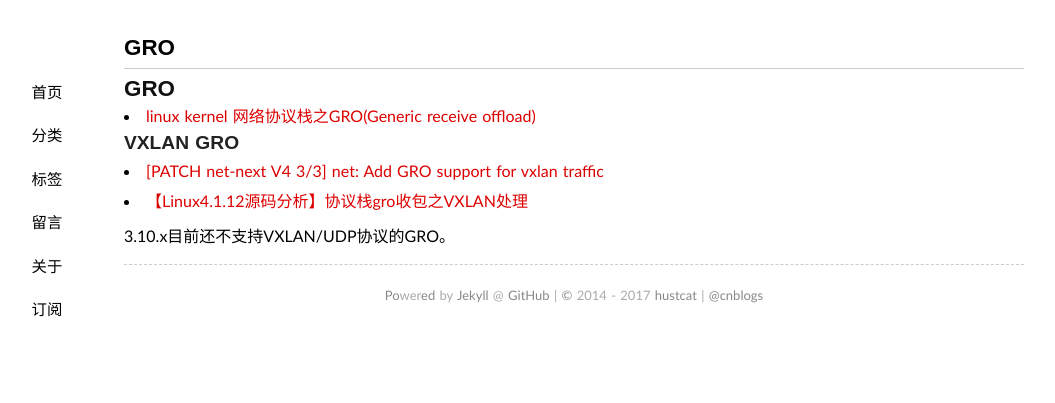
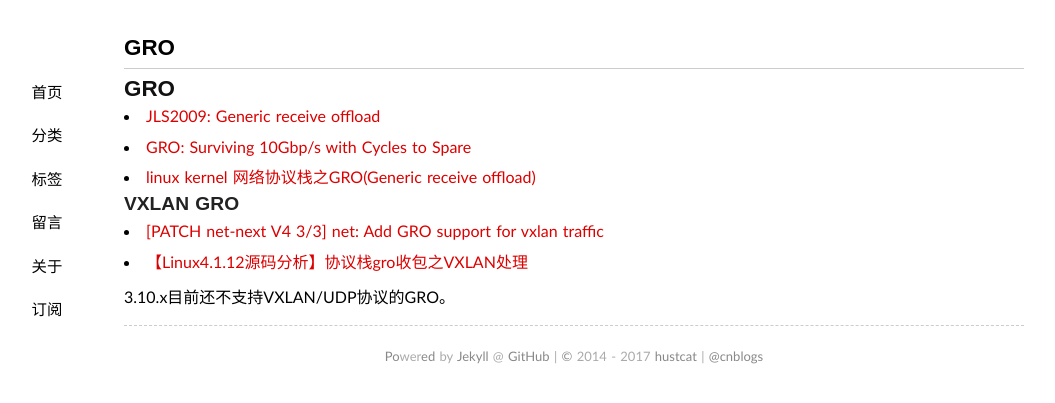
Before and after one commit to hustcat/hustcat.github.io, a Jekyll site: the page built from wiki/network/offload.md, in a window 1280 px wide. Shown: the top 403 px of the page, without its empty margins (66-1121 px from the left). Built offline with Jekyll 4.4.1, drawn with Linux system fonts in a browser that asks for light colours; some web fonts are replaced; our own code applies the rules of GitHub Pages for plain Markdown files; comment, search, counter and statistics services are not loaded.

Commit message:
Update offload.md

```diff
--- a/wiki/network/offload.md
+++ b/wiki/network/offload.md
@@ -1,6 +1,8 @@
 
 ## GRO
 
+* [JLS2009: Generic receive offload](https://lwn.net/Articles/358910/)
+* [GRO: Surviving 10Gbp/s with Cycles to Spare](https://events.linuxfoundation.org/images/stories/slides/jls09/jls09_xu.pdf)
 * [linux kernel 网络协议栈之GRO(Generic receive offload)](http://www.pagefault.info/?p=159)
 
 ### VXLAN GRO
```
